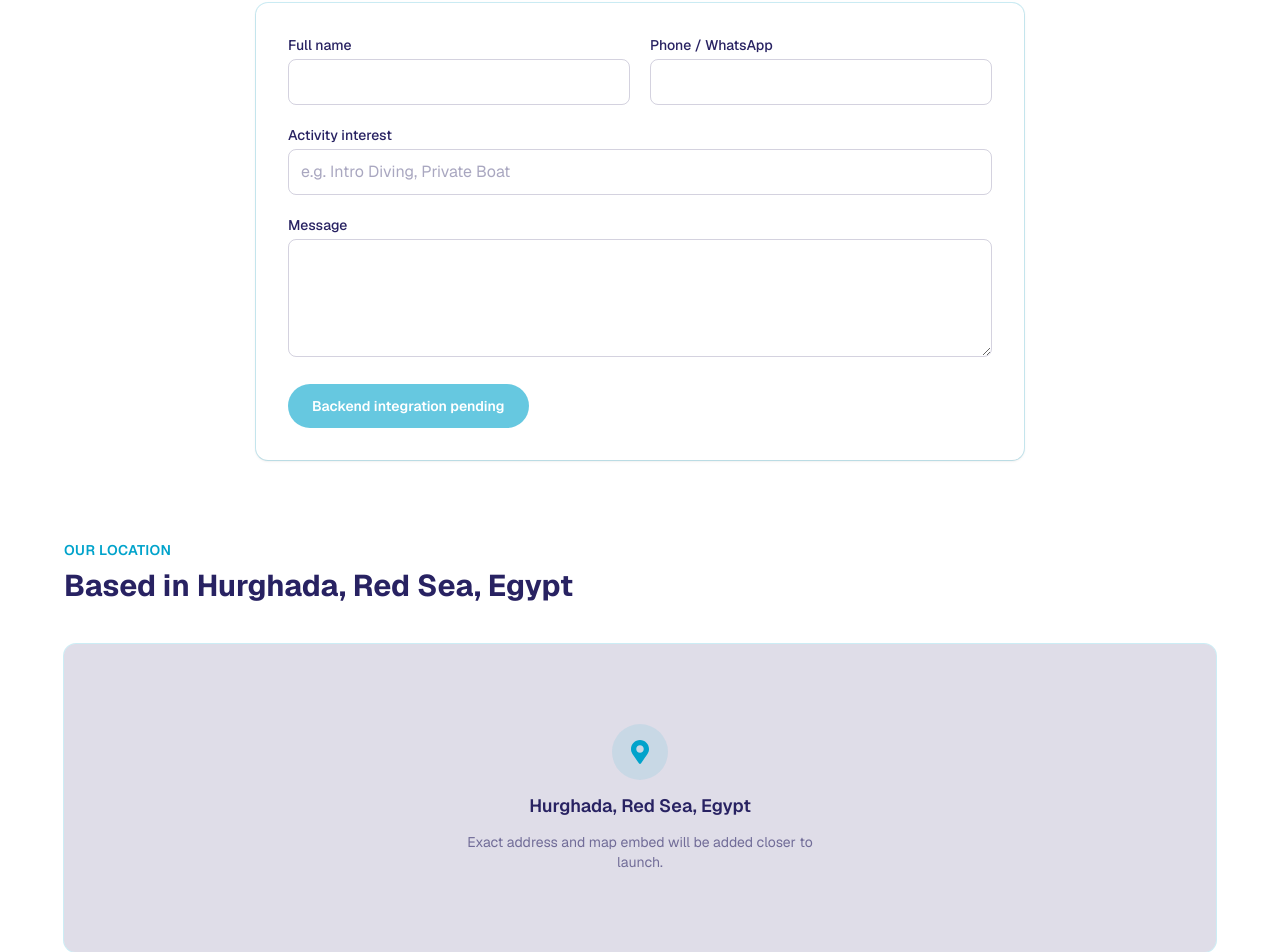
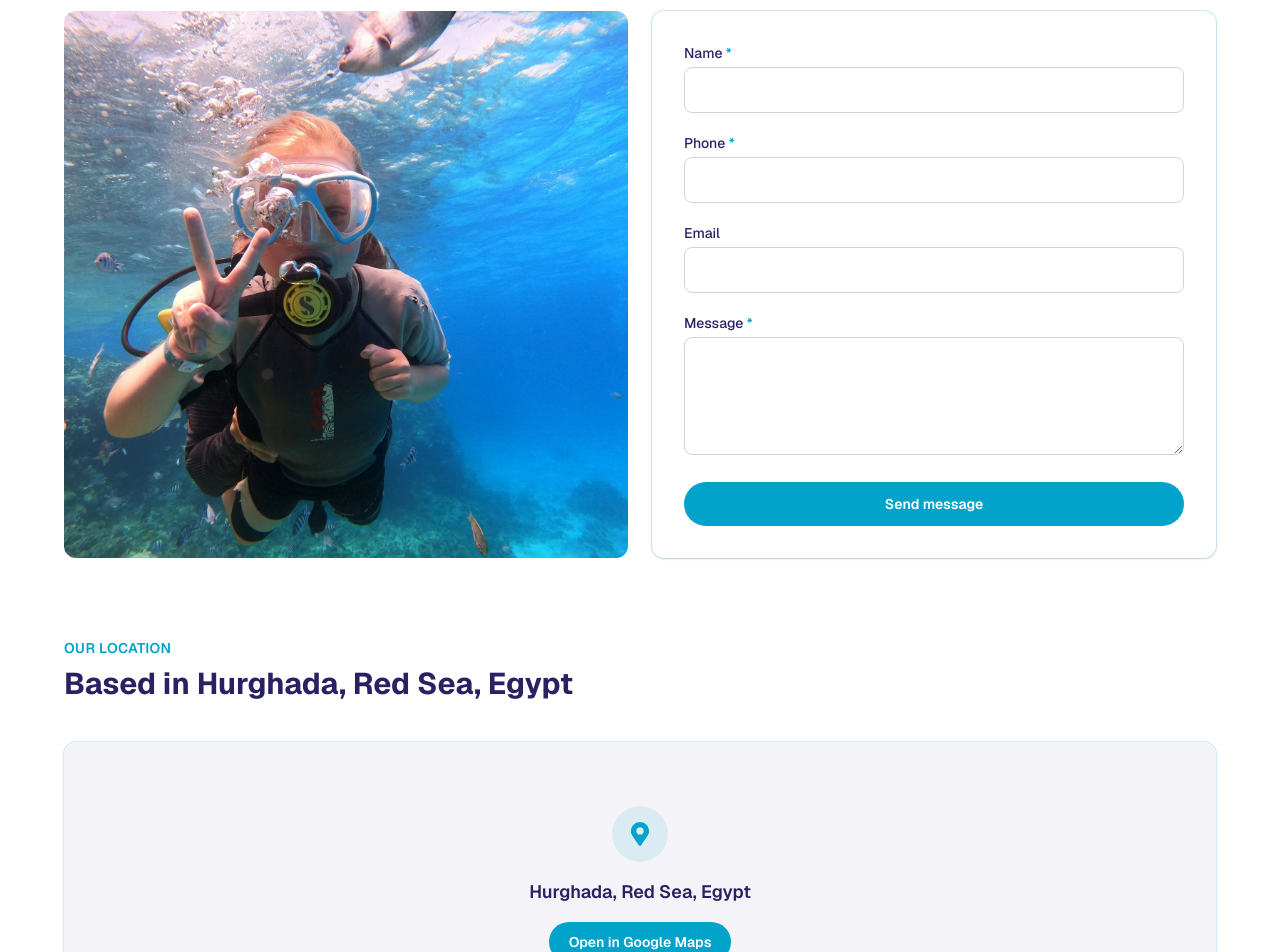
Before and after one commit to Word-of-Mouth-Marketing-agency/graquamarine, a Next.js app: page /contact in a window 1280 px wide. Shown: the part 1102-2054 px from the top of the page. Built offline with nearby package versions, Linux system fonts and the light colour scheme.

Commit message:
feat: update contact form and footer sizing

```diff
--- /dev/null
+++ b/src/app/api/contact/route.ts
@@ -0,0 +1,70 @@
+import { NextResponse } from "next/server";
+
+export async function POST(request: Request) {
+  try {
+    const body = await request.json();
+    const { name, phone, email, message } = body;
+
+    const errors: string[] = [];
+
+    if (!name || typeof name !== "string" || !name.trim()) {
+      errors.push("Name is required.");
+    }
+
+    if (!phone || typeof phone !== "string" || !phone.trim()) {
+      errors.push("Phone is required.");
+    }
+
+    if (!message || typeof message !== "string" || !message.trim()) {
+      errors.push("Message is required.");
+    }
+
+    if (email && typeof email === "string" && email.trim()) {
+      if (!/^[^\s@]+@[^\s@]+\.[^\s@]+$/.test(email.trim())) {
+        errors.push("Please provide a valid email address.");
+      }
+    }
+
+    if (errors.length > 0) {
+      return NextResponse.json({ error: errors.join(" ") }, { status: 400 });
+    }
+
+    const trimmedEmail = email?.trim() || null;
+
+    if (!process.env.RESEND_API_KEY || !process.env.RESERVATION_EMAIL_TO) {
+      return NextResponse.json(
+        {
+          error:
+            "Contact email is not configured. Please try again later or use WhatsApp.",
+        },
+        { status: 503 }
+      );
+    }
+
+    const { Resend } = await import("resend");
+    const resend = new Resend(process.env.RESEND_API_KEY);
+
+    await resend.emails.send({
+      from: "Graquamarine <contact@graquamarine.com>",
+      to: process.env.RESERVATION_EMAIL_TO,
+      subject: "New Graquamarine Contact Message",
+      text: [
+        `Name: ${name.trim()}`,
+        `Phone: ${phone.trim()}`,
+        trimmedEmail ? `Email: ${trimmedEmail}` : null,
+        `Message: ${message.trim()}`,
+        `Submitted: ${new Date().toISOString()}`,
+      ]
+        .filter(Boolean)
+        .join("\n"),
+    });
+
+    return NextResponse.json({ success: true }, { status: 200 });
+  } catch (error) {
+    console.error("Contact email error:", error);
+    return NextResponse.json(
+      { error: "Something went wrong. Please try again." },
+      { status: 500 }
+    );
+  }
+}
--- a/src/app/contact/page.tsx
+++ b/src/app/contact/page.tsx
@@ -1,7 +1,9 @@
 import type { Metadata } from "next";
+import Image from "next/image";
 import Link from "next/link";
 import { PageHero } from "@/components/ui/PageHero";
 import { SectionHeading } from "@/components/ui/SectionHeading";
+import { ContactForm } from "@/components/contact/ContactForm";
 import { siteConfig } from "@/lib/site";
 import {
   FaFacebookF,
@@ -59,11 +61,6 @@ const contactCards = [
     bg: "bg-brand-aqua/10",
   },
 ];
-
-const inputClass =
-  "mt-1 w-full rounded-lg border border-brand-navy/20 px-3 py-2.5 text-brand-navy placeholder:text-brand-navy/40 transition focus:border-brand-aqua focus:ring-2 focus:ring-brand-aqua/20 focus:outline-none";
-
-const labelClass = "block text-sm font-medium text-brand-navy";
 
 export default function ContactPage() {
   return (
@@ -127,76 +124,24 @@ export default function ContactPage() {
       </section>
 
       <section className="bg-white px-4 pb-16 sm:pb-20">
-        <div className="mx-auto max-w-3xl">
+        <div className="mx-auto max-w-6xl">
           <SectionHeading
             label="Send a Message"
-            title="Contact form"
-            subtitle="Fill in the form below and the Graquamarine team will get back to you shortly."
+            title="Get in touch"
+            subtitle="Fill in the form and the Graquamarine team will get back to you shortly."
           />
-          <form
-            className="mt-8 grid gap-5 rounded-xl bg-white p-6 shadow-sm ring-1 ring-brand-aqua/20 sm:p-8"
-          >
-            {/* TODO: Connect this form to the backend/email workflow. */}
-            <div className="grid gap-5 sm:grid-cols-2">
-              <div>
-                <label className={labelClass} htmlFor="name">
-                  Full name
-                </label>
-                <input
-                  id="name"
-                  name="name"
-                  type="text"
-                  className={inputClass}
-                  required
+          <div className="mt-10 grid gap-6 lg:grid-cols-2">
+            <div className="relative min-h-[320px] overflow-hidden rounded-xl sm:min-h-[400px]">
+              <Image
+                src="/images/gallery/gallery1.jpg"
+                alt="Red Sea contact"
+                fill
+                className="object-cover object-center"
+                sizes="(max-width: 1024px) 100vw, 50vw"
               />
             </div>
-              <div>
-                <label className={labelClass} htmlFor="contactPhone">
-                  Phone / WhatsApp
-                </label>
-                <input
-                  id="contactPhone"
-                  name="phone"
-                  type="tel"
-                  className={inputClass}
-                  required
-                />
+            <ContactForm />
           </div>
-            </div>
-
-            <div>
-              <label className={labelClass} htmlFor="contactActivity">
-                Activity interest
-              </label>
-              <input
-                id="contactActivity"
-                name="activity"
-                type="text"
-                className={inputClass}
-                placeholder="e.g. Intro Diving, Private Boat"
-              />
-            </div>
-
-            <div>
-              <label className={labelClass} htmlFor="contactMessage">
-                Message
-              </label>
-              <textarea
-                id="contactMessage"
-                name="message"
-                rows={4}
-                className={inputClass}
-                required
-              />
-            </div>
-
-            <button
-              type="button"
-              className="w-fit cursor-not-allowed rounded-full bg-brand-aqua/60 px-6 py-3 text-sm font-semibold text-white"
-            >
-              Backend integration pending
-            </button>
-          </form>
         </div>
       </section>
 
@@ -207,8 +152,7 @@ export default function ContactPage() {
             title={`Based in ${siteConfig.location}`}
           />
           <div className="mt-10 overflow-hidden rounded-xl bg-brand-navy/5 ring-1 ring-brand-aqua/20">
-            <div className="flex items-center justify-center bg-brand-navy/10 px-4 py-20 text-center">
-              <div className="max-w-sm space-y-3">
+            <div className="flex flex-col items-center gap-4 px-4 py-16 text-center">
               <div className="mx-auto flex h-14 w-14 items-center justify-center rounded-full bg-brand-aqua/10">
                 <FaMapMarkerAlt
                   aria-hidden="true"
@@ -216,12 +160,16 @@ export default function ContactPage() {
                 />
               </div>
               <p className="text-lg font-semibold text-brand-navy">
-                  Hurghada, Red Sea, Egypt
+                {siteConfig.location}
               </p>
-                <p className="text-sm text-brand-navy/60">
-                  Exact address and map embed will be added closer to launch.
-                </p>
-              </div>
+              <a
+                href="https://maps.app.goo.gl/dKgjq3LaabS61okWA"
+                target="_blank"
+                rel="noopener noreferrer"
+                className="inline-flex rounded-full bg-brand-aqua px-5 py-2.5 text-sm font-semibold text-white transition hover:bg-brand-navy"
+              >
+                Open in Google Maps
+              </a>
             </div>
           </div>
         </div>
--- /dev/null
+++ b/src/components/contact/ContactForm.tsx
@@ -0,0 +1,170 @@
+"use client";
+
+import { useState } from "react";
+
+const inputClass =
+  "mt-1 w-full rounded-lg border border-brand-navy/20 px-3 py-2.5 text-brand-navy placeholder:text-brand-navy/40 transition focus:border-brand-aqua focus:ring-2 focus:ring-brand-aqua/20 focus:outline-none disabled:cursor-not-allowed disabled:bg-brand-navy/[0.03] disabled:text-brand-navy/40";
+
+const labelClass = "block text-sm font-medium text-brand-navy";
+
+export function ContactForm() {
+  const [name, setName] = useState("");
+  const [phone, setPhone] = useState("");
+  const [email, setEmail] = useState("");
+  const [message, setMessage] = useState("");
+  const [submitting, setSubmitting] = useState(false);
+  const [success, setSuccess] = useState(false);
+  const [error, setError] = useState("");
+
+  async function handleSubmit(e: React.FormEvent) {
+    e.preventDefault();
+    setError("");
+    setSubmitting(true);
+
+    try {
+      const res = await fetch("/api/contact", {
+        method: "POST",
+        headers: { "Content-Type": "application/json" },
+        body: JSON.stringify({ name, phone, email, message }),
+      });
+
+      const data = await res.json();
+
+      if (!res.ok) {
+        setError(data.error || "Something went wrong. Please try again.");
+        return;
+      }
+
+      setSuccess(true);
+      setName("");
+      setPhone("");
+      setEmail("");
+      setMessage("");
+    } catch {
+      setError("Network error. Please check your connection and try again.");
+    } finally {
+      setSubmitting(false);
+    }
+  }
+
+  if (success) {
+    return (
+      <div className="flex h-full flex-col items-center justify-center rounded-xl bg-white p-8 text-center shadow-sm ring-1 ring-brand-aqua/20">
+        <div className="mx-auto mb-4 flex h-14 w-14 items-center justify-center rounded-full bg-green-100">
+          <svg
+            className="h-7 w-7 text-green-600"
+            fill="none"
+            viewBox="0 0 24 24"
+            strokeWidth={2}
+            stroke="currentColor"
+            aria-hidden="true"
+          >
+            <path
+              strokeLinecap="round"
+              strokeLinejoin="round"
+              d="M5 13l4 4L19 7"
+            />
+          </svg>
+        </div>
+        <h3 className="text-xl font-bold text-brand-navy">Message sent</h3>
+        <p className="mx-auto mt-2 max-w-xs text-brand-navy/70">
+          Thank you. The Graquamarine team will get back to you shortly.
+        </p>
+        <button
+          type="button"
+          onClick={() => setSuccess(false)}
+          className="mt-6 rounded-full bg-brand-aqua px-5 py-2.5 text-sm font-semibold text-white transition hover:bg-brand-navy"
+        >
+          Send another message
+        </button>
+      </div>
+    );
+  }
+
+  return (
+    <form
+      className="flex h-full flex-col justify-center gap-5 rounded-xl bg-white p-6 shadow-sm ring-1 ring-brand-aqua/20 sm:p-8"
+      onSubmit={handleSubmit}
+    >
+      <div>
+        <label className={labelClass} htmlFor="contactName">
+          Name <span className="text-brand-aqua">*</span>
+        </label>
+        <input
+          id="contactName"
+          name="name"
+          type="text"
+          className={inputClass}
+          value={name}
+          onChange={(e) => setName(e.target.value)}
+          required
+          disabled={submitting}
+        />
+      </div>
+
+      <div>
+        <label className={labelClass} htmlFor="contactPhone">
+          Phone <span className="text-brand-aqua">*</span>
+        </label>
+        <input
+          id="contactPhone"
+          name="phone"
+          type="tel"
+          className={inputClass}
+          value={phone}
+          onChange={(e) => setPhone(e.target.value)}
+          required
+          disabled={submitting}
+        />
+      </div>
+
+      <div>
+        <label className={labelClass} htmlFor="contactEmail">
+          Email
+        </label>
+        <input
+          id="contactEmail"
+          name="email"
+          type="email"
+          className={inputClass}
+          value={email}
+          onChange={(e) => setEmail(e.target.value)}
+          disabled={submitting}
+        />
+      </div>
+
+      <div>
+        <label className={labelClass} htmlFor="contactMessage">
+          Message <span className="text-brand-aqua">*</span>
+        </label>
+        <textarea
+          id="contactMessage"
+          name="message"
+          rows={4}
+          className={inputClass}
+          value={message}
+          onChange={(e) => setMessage(e.target.value)}
+          required
+          disabled={submitting}
+        />
+      </div>
+
+      {error && (
+        <div
+          className="rounded-lg bg-red-50 px-4 py-3 text-sm text-red-700"
+          role="alert"
+        >
+          {error}
+        </div>
+      )}
+
+      <button
+        type="submit"
+        disabled={submitting}
+        className="w-full rounded-full bg-brand-aqua px-6 py-3 text-sm font-semibold text-white transition hover:bg-brand-navy disabled:cursor-not-allowed disabled:opacity-50"
+      >
+        {submitting ? "Sending..." : "Send message"}
+      </button>
+    </form>
+  );
+}
--- a/src/components/layout/Footer.tsx
+++ b/src/components/layout/Footer.tsx
@@ -20,11 +20,11 @@ export function Footer() {
               alt={siteConfig.name}
               width={160}
               height={48}
-              className="h-20 w-auto sm:h-24"
+              className="h-28 w-auto sm:h-32"
             />
           </Link>
 
-          <ul className="flex flex-wrap justify-center gap-5 text-sm font-medium text-brand-navy/75">
+          <ul className="flex flex-wrap justify-center gap-5 text-base font-medium text-brand-navy/75">
             {siteConfig.navigation.map((item) => (
               <li key={item.href}>
                 <Link
```
Also changed, not shown: 1 other file (tests, documents, lock files or other folders). Lines whose indentation alone changed are shown as unchanged.
